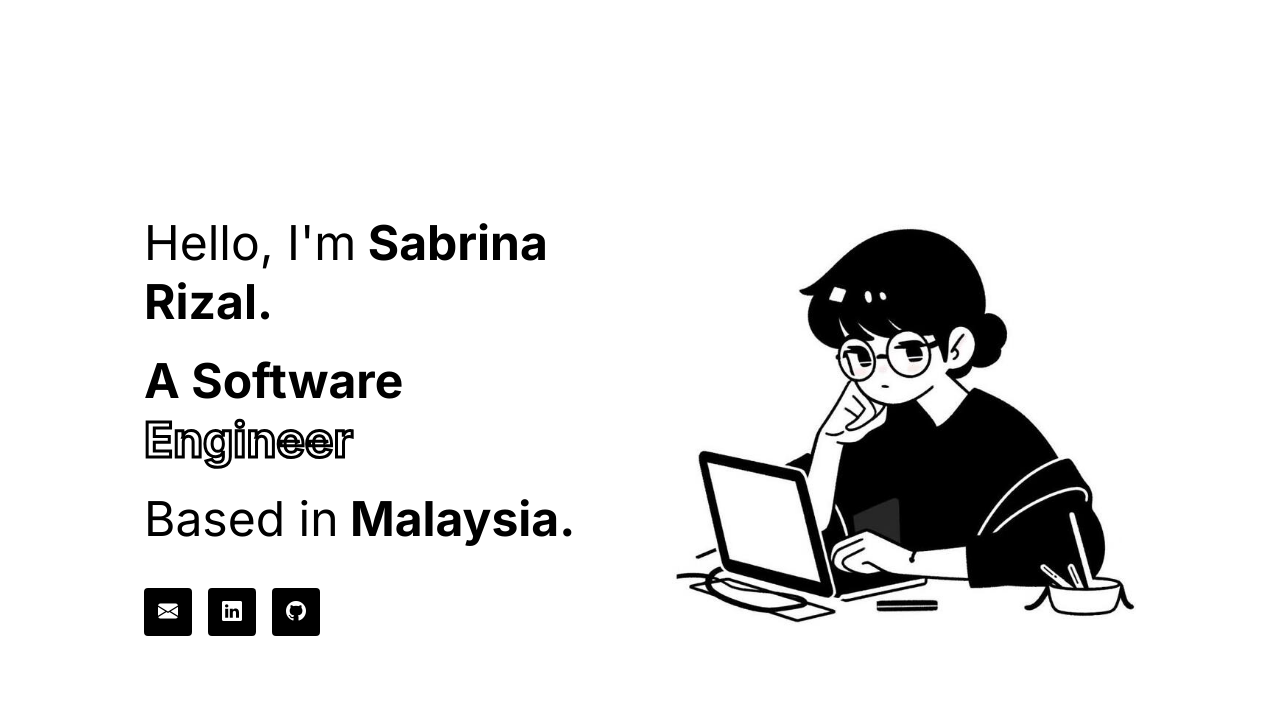
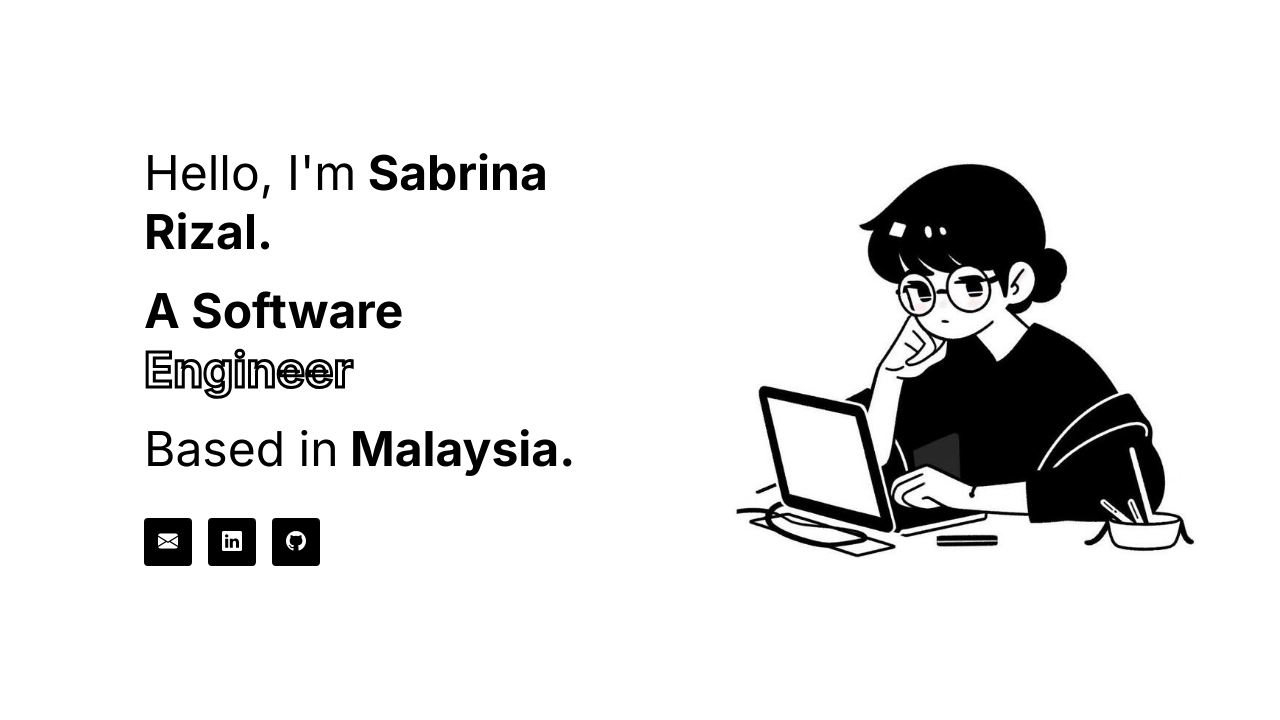
Before and after one commit to SabrinaAmalyn/Notion-Inspired-Portfolio, a plain HTML site: page index.html in a window 1280 px wide. Shown: the part 80-800 px from the top of the page. Drawn offline with nearby package versions, Linux system fonts and the light colour scheme.

Commit message:
Update style.css

```diff
--- a/style.css
+++ b/style.css
@@ -183,6 +183,11 @@ section:nth-child(even) p {
     align-items: center; /* Ensures vertical centering */
 }
 
+.home .left-column {
+    margin-bottom: 100px;
+    margin-top: -40px;
+}
+
 .column-text {
     display: flex;
     flex-direction: column; /* Stacks h1 elements */
@@ -191,8 +196,10 @@ section:nth-child(even) p {
 }
 
 .home img {
-    width: 100%; /* Makes image responsive */
-    max-width: 550px; /* Prevents it from being too large */
+    width: 100%;
+    max-width: 490px; /* Prevents it from being too large */
+    margin-bottom: 130px;
+    margin-left: 60px;
 }
 
 .home-buttons {
```
